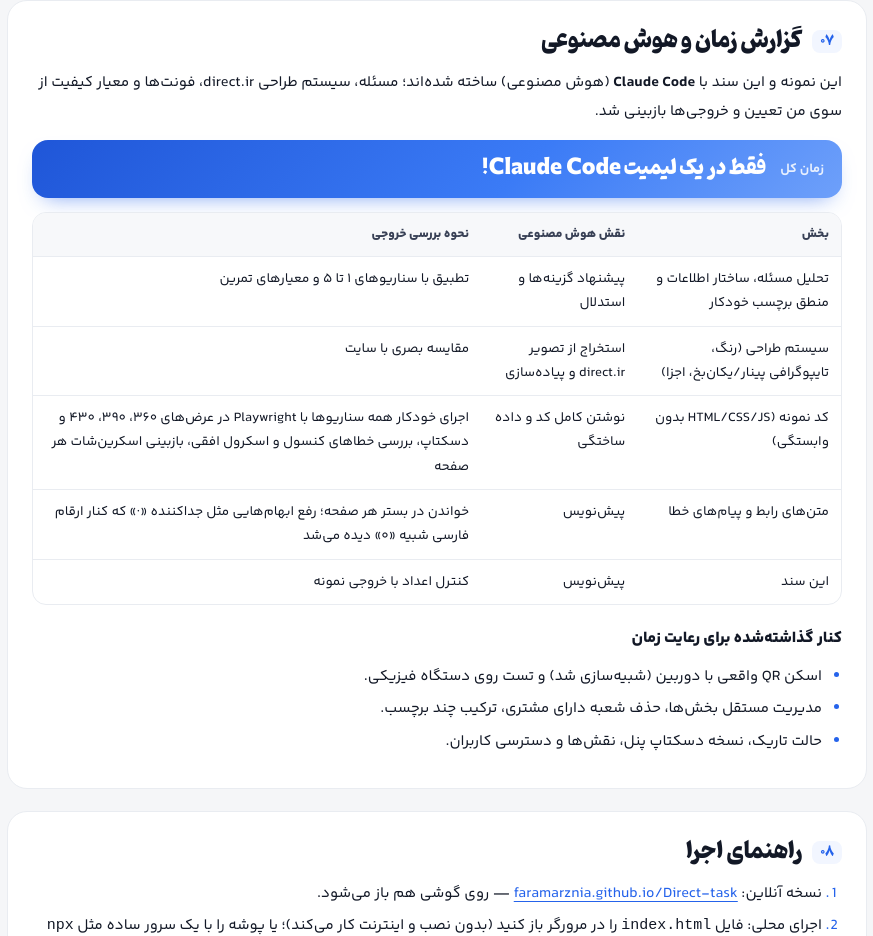
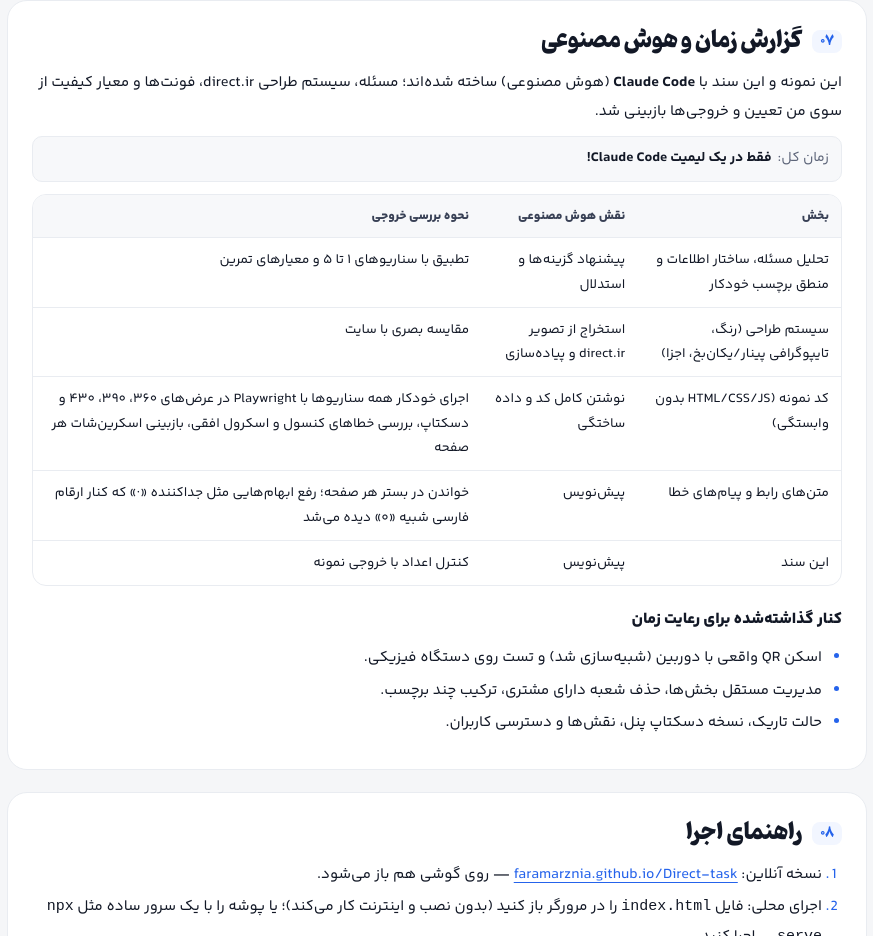
Before and after one commit to Faramarznia/Direct-task, a plain HTML site: page docs.html in a window 1280 px wide. Shown: the part 4820-5756 px from the top of the page, without its empty margins (203-1076 px from the left). Drawn offline with Linux system fonts and the light colour scheme.

Commit message:
Docs: make the total-time line subtle
Replace the blue gradient card with a neutral one-line row that matches
the surrounding cards.

Co-Authored-By: Claude Opus 5.5 <noreply@anthropic.com>
Claude-Session: https://claude.ai/code/session_01EQPjQJHtvzEx3Z3d9R1Jd6

```diff
--- a/docs.html
+++ b/docs.html
@@ -101,9 +101,9 @@
     .callout b{color:var(--blue-700)}
     .result{display:flex;flex-wrap:wrap;gap:8px;align-items:center;padding:10px 12px;border-radius:12px;background:#FCFCFD;border:1px solid var(--line);margin-top:8px;font-size:14px}
     .result .arrow{transform:none}
-    .total-time{display:flex;align-items:center;gap:14px;flex-wrap:wrap;margin:14px 0 4px;padding:14px 18px;border-radius:16px;background:linear-gradient(135deg,#1F56D8,#3B7BF6 60%,#6EA0FA);color:#fff;box-shadow:0 10px 22px -12px rgba(37,99,235,.65)}
-    .total-time span{font-size:13px;font-weight:700;opacity:.85}
-    .total-time b{font-family:var(--display);font-weight:800;font-size:20px;line-height:1.5}
+    .total-time{margin:10px 0 2px;padding:8px 12px;border-radius:10px;background:#F7F8FA;border:1px solid var(--line);font-size:14px;color:var(--ink-700)}
+    .total-time span{color:var(--muted);margin-left:6px}
+    .total-time b{font-weight:700;color:var(--ink)}
     footer{margin-top:32px;color:var(--subtle);font-size:12.5px;text-align:center}
 
     @media print{
@@ -164,8 +164,7 @@
       #simple{break-inside:avoid}
       h2{break-after:avoid}
       #ai,#run{font-size:9pt}
-      .total-time{padding:8px 12px;border-radius:10px;margin:8px 0 2px}
-      .total-time b{font-size:13pt}
+      .total-time{padding:4px 8px;border-radius:6px;margin:6px 0 2px;font-size:9pt}
       footer{display:none}
     }
   </style>
@@ -307,7 +306,7 @@
   <section id="ai">
     <h2><span class="num">۰۷</span>گزارش زمان و هوش مصنوعی</h2>
     <p>این نمونه و این سند با <b>Claude Code</b> (هوش مصنوعی) ساخته شده‌اند؛ مسئله، سیستم طراحی direct.ir، فونت‌ها و معیار کیفیت از سوی من تعیین و خروجی‌ها بازبینی شد.</p>
-    <div class="total-time"><span>زمان کل</span><b>فقط در یک لیمیت Claude Code!</b></div>
+    <p class="total-time"><span>زمان کل:</span><b>فقط در یک لیمیت Claude Code!</b></p>
     <div class="tbl-scroll"><table>
       <thead><tr><th>بخش</th><th>نقش هوش مصنوعی</th><th>نحوه بررسی خروجی</th></tr></thead>
       <tbody>
```
